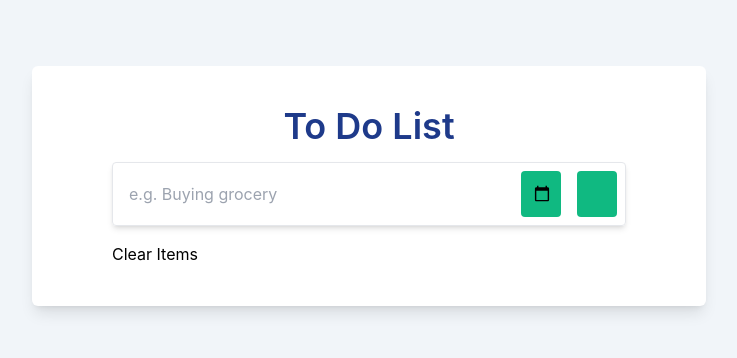
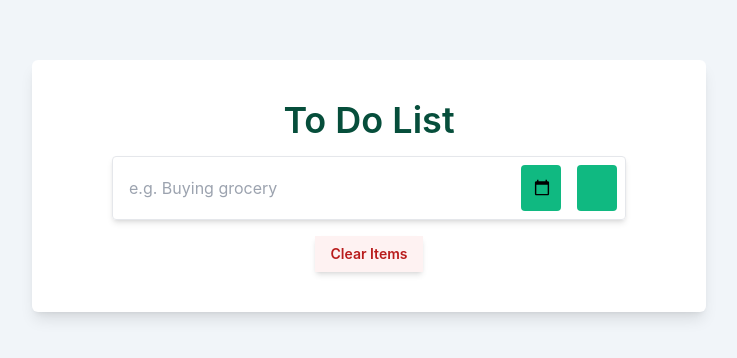
Before and after one commit to sepidsoroush/ToDo-list, a React (Create React App) app: page / in a window 1280 px wide. Shown: the part 214-572 px from the top of the page, without its empty margins (271-1008 px from the left). Built offline with nearby package versions, Linux system fonts and the light colour scheme; some icons are missing.

Commit message:
add style to clear items button

```diff
--- a/src/components/ToDoList.js
+++ b/src/components/ToDoList.js
@@ -76,7 +76,7 @@ const ToDoList = ()=>{
     }
     return(
         <section className="bg-white px-20 py-10 rounded-md shadow-lg">
-            <h1 className="text-4xl font-semibold text-center text-blue-900">To Do List</h1>
+            <h1 className="text-4xl font-semibold text-center text-emerald-900">To Do List</h1>
             <div>
                 {alert.show && <Alert {...alert} removeAlert={showAlert} list={list} />}
             </div>
@@ -112,11 +112,13 @@ const ToDoList = ()=>{
                 editItem={editItem}
                 checkItem={checkItem} />
             </div>
-            <button
-            onClick={clearList}
-            >
-                Clear Items
-            </button>
+            <div className="flex justify-center items-center ">
+                <button
+                className="px-4 py-2 bg-red-50 text-red-700 text-sm font-semibold shadow-md"
+                onClick={clearList}>
+                    Clear Items
+                </button>
+            </div>
         </section>
     )
 }
```
